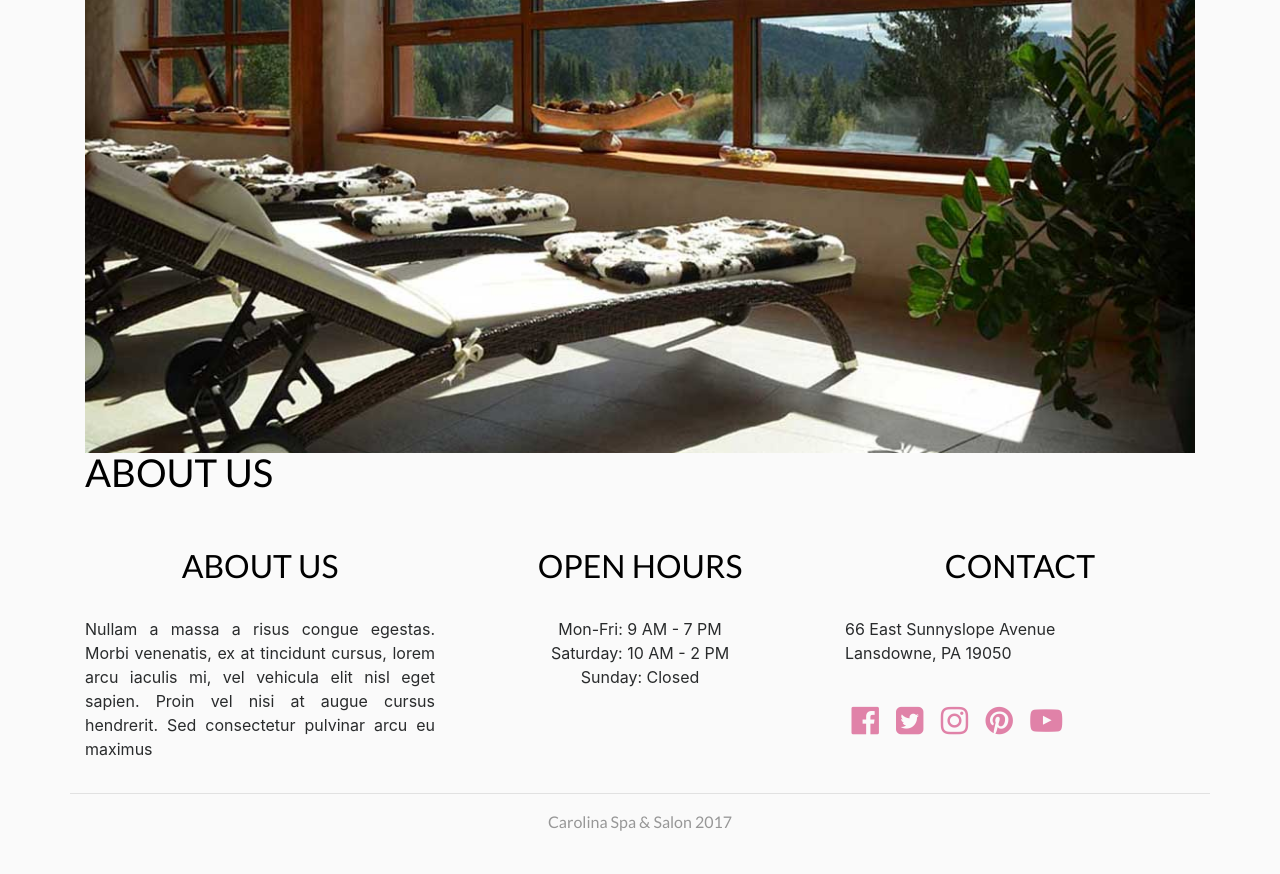
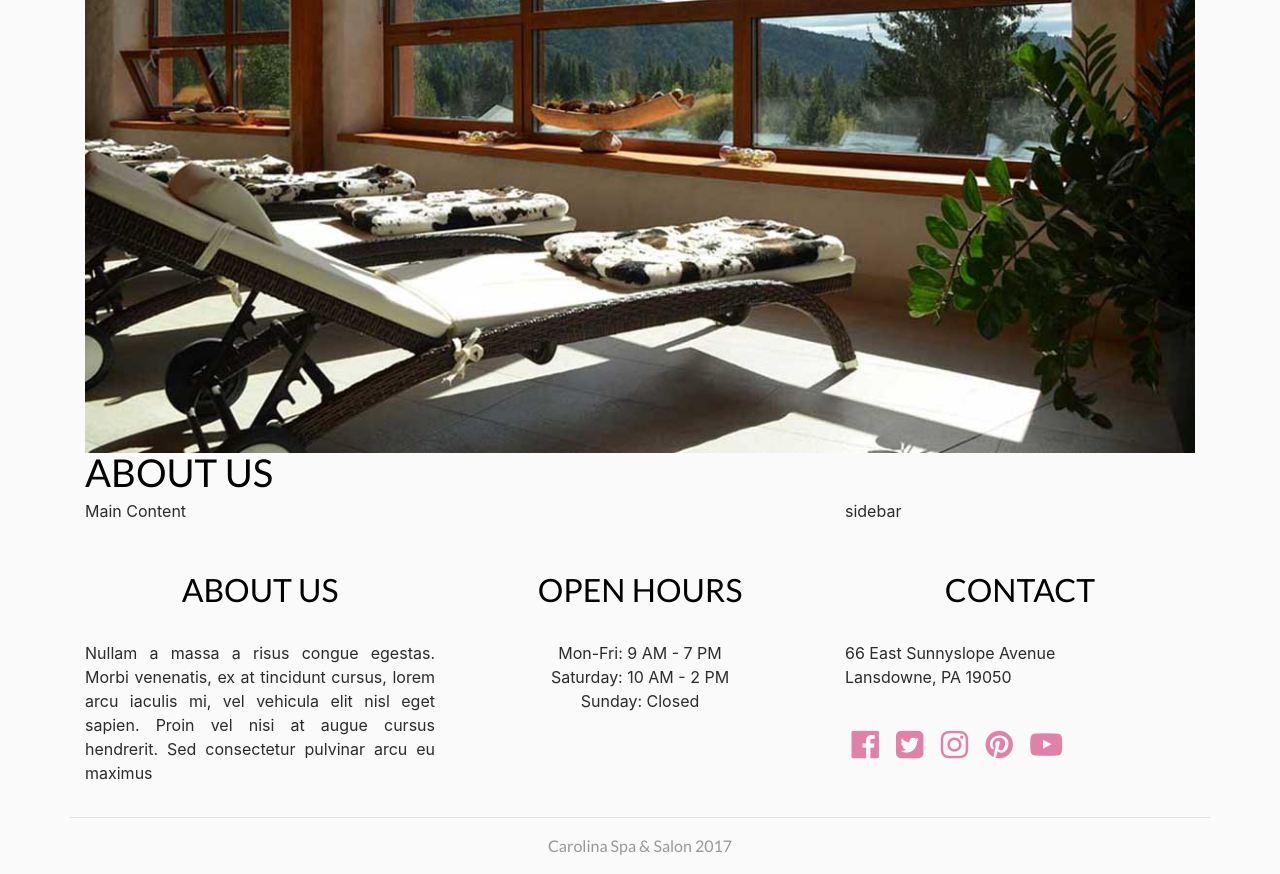
Before and after one commit to petriDiaconescu/Bootstrap-4, a PHP site: page /about.php in a window 1280 px wide. Shown: the part 324-1198 px from the top of the page. Before the commit the page ends 1155 px from the top, so only its background shows below. Run offline with PHP 8.4, Linux system fonts and the light colour scheme; data that the repository does not hold is empty; some web fonts are replaced.

Commit message:
Create one more row in our about us template

```diff
--- a/about.php
+++ b/about.php
@@ -12,4 +12,18 @@
   </div>
 </div>
 
+<div class="container">
+  <div class="row">
+    <main class="col-lg-8 main-content">
+      Main Content
+    </main>
+
+    <aside class="col-lg-4">
+      <div class="sidebar">
+        sidebar
+      </div>
+    </aside>
+  </div>
+</div>
+
 <?php include 'templates/footer.php' ?>
```
Also changed, not shown: 2 other files.
